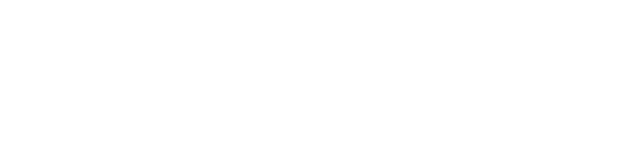
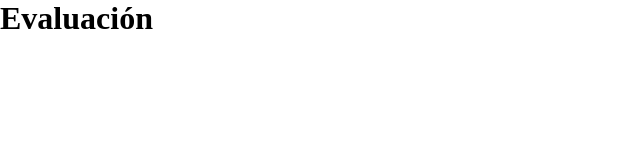
Before and after one commit to Adalab/modulo-1-evaluacion-final-ANGELACAMU, a website built with Vite: page src/index.html in a window 1280 px wide. Shown: the whole page, without its empty margins (0-640 px from the left). Built offline with nearby package versions, Linux system fonts and the light colour scheme.

Commit message:
testing page

```diff
--- a/src/index.html
+++ b/src/index.html
@@ -9,7 +9,7 @@
 </head>
 
 <body>
-
+    <h1>Evaluación</h1>
 </body>
 
 </html>
```
